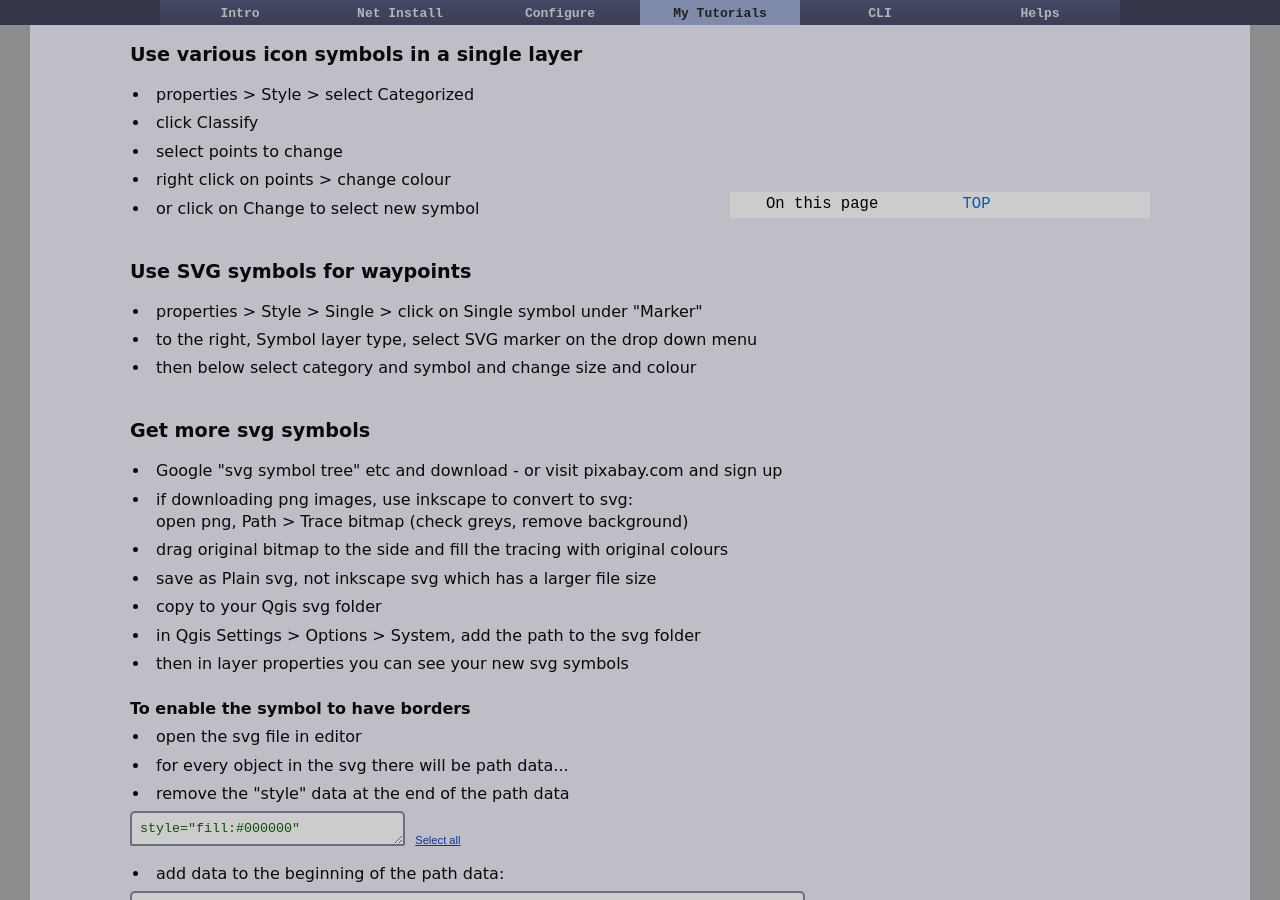
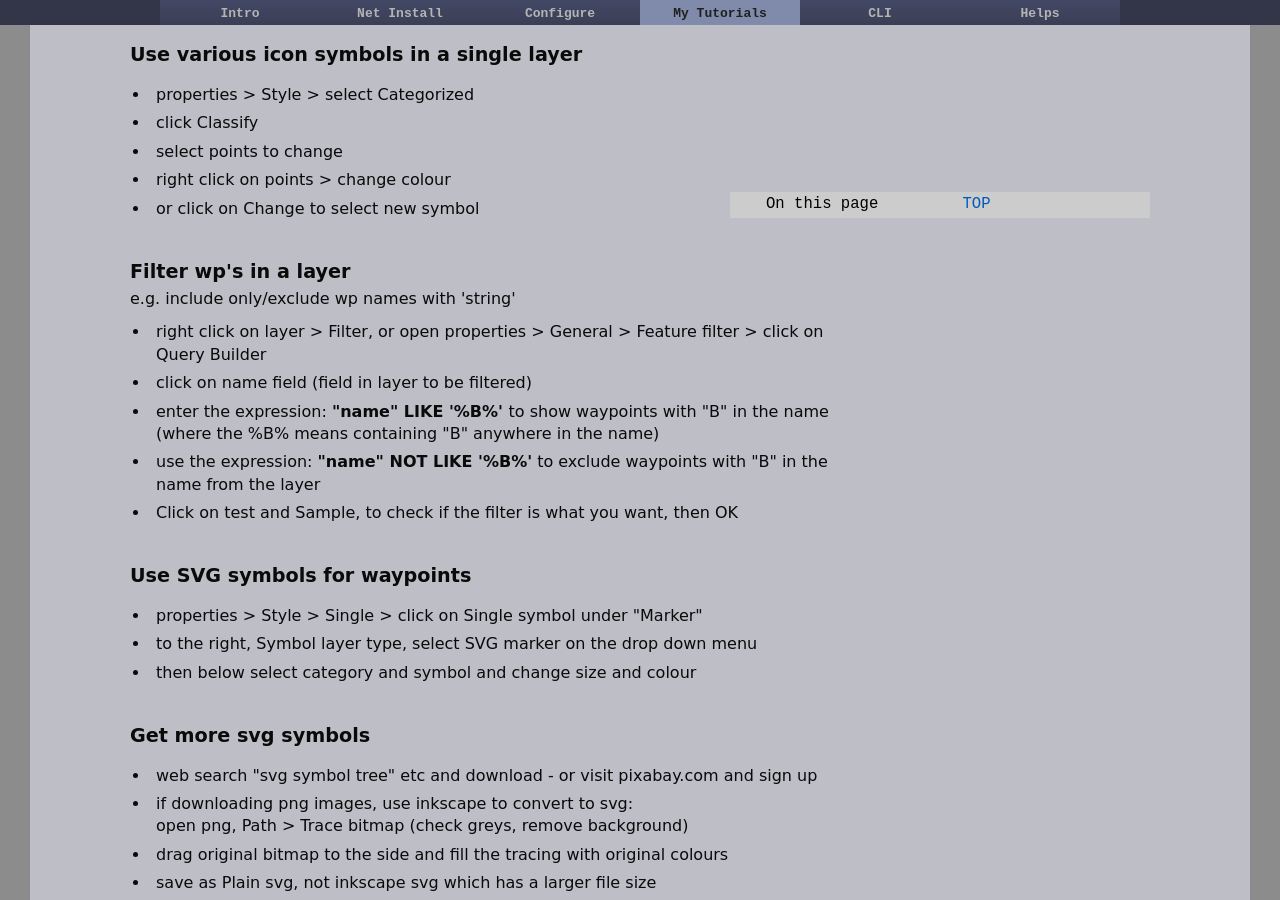
Before and after one commit to dquinton/debian-install, a Jekyll site: the page built from tutorial/11a-gps.html, in a window 1280 px wide and 900 px high, scrolled down 2355 px. Built offline with Jekyll 4.4.1, drawn with Linux system fonts in a browser that asks for light colours; some of the changed text lies outside the part shown.

Commit message:
updating pages

```diff
--- a/tutorial/11a-gps.html
+++ b/tutorial/11a-gps.html
@@ -108,6 +108,20 @@ and also "<b>Memory Layer Saver</b>" plugin so that your labels will be saved in
 </ul></div>
 <br><br>
 
+
+<h3>Filter wp's in a layer</h3>
+
+e.g. include only/exclude wp names with 'string'
+<div class="bullet"><ul>
+<li>right click on layer > Filter, or open properties > General > Feature filter > click on Query Builder</li>
+<li>click on name field (field in layer to be filtered)</li>
+<li>enter the expression: <b>"name" LIKE '%B%' </b> to show waypoints with "B" in the name (where the %B% means containing "B" anywhere in the name)</li>
+<li>use the expression: <b>"name" NOT LIKE '%B%'</b> to exclude waypoints with "B" in the name from the layer</li>
+<li>Click on test and Sample, to check if the filter is what you want, then OK</li>
+
+</ul></div>
+
+<br><br>
 <h3>Use SVG symbols for waypoints</h3>
 <div class="bullet"><ul>
 <li>properties > Style > Single > click on Single symbol under "Marker"</li>
@@ -118,7 +132,7 @@ and also "<b>Memory Layer Saver</b>" plugin so that your labels will be saved in
 <br><br>
 <h3>Get more svg symbols</h3>
 <div class="bullet"><ul>
-<li>Google "svg symbol tree" etc and download - or visit pixabay.com and sign up</li>
+<li>web search "svg symbol tree" etc and download - or visit pixabay.com and sign up</li>
 <li>if downloading png images, use inkscape to convert to svg: <br>
 open png, Path > Trace bitmap (check greys, remove background)</li>
 <li>drag original bitmap to the side and fill the tracing with original colours</li>
```
Also changed, not shown: other parts of tutorial/11a-gps.html (+2 -2 lines).
